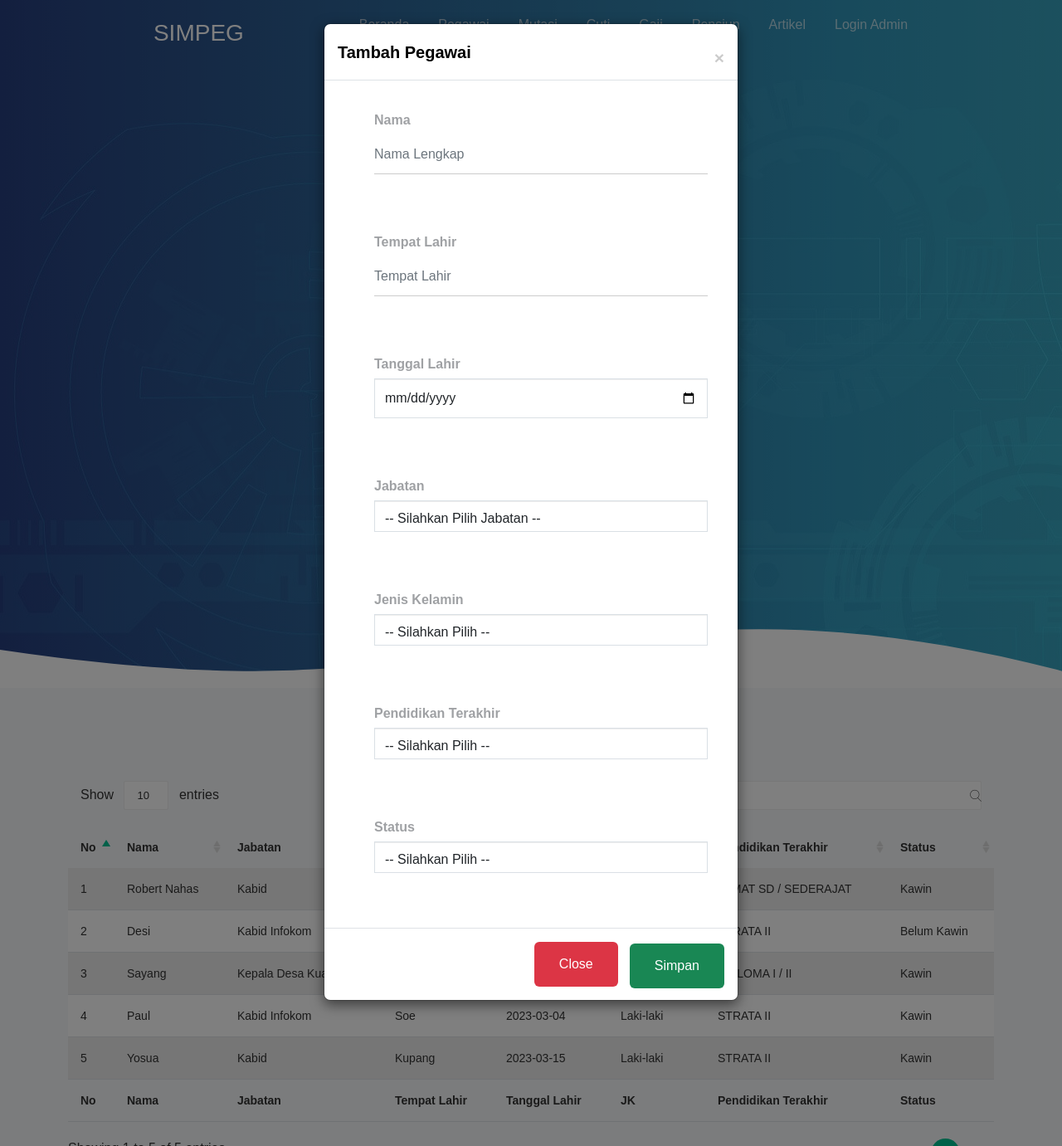
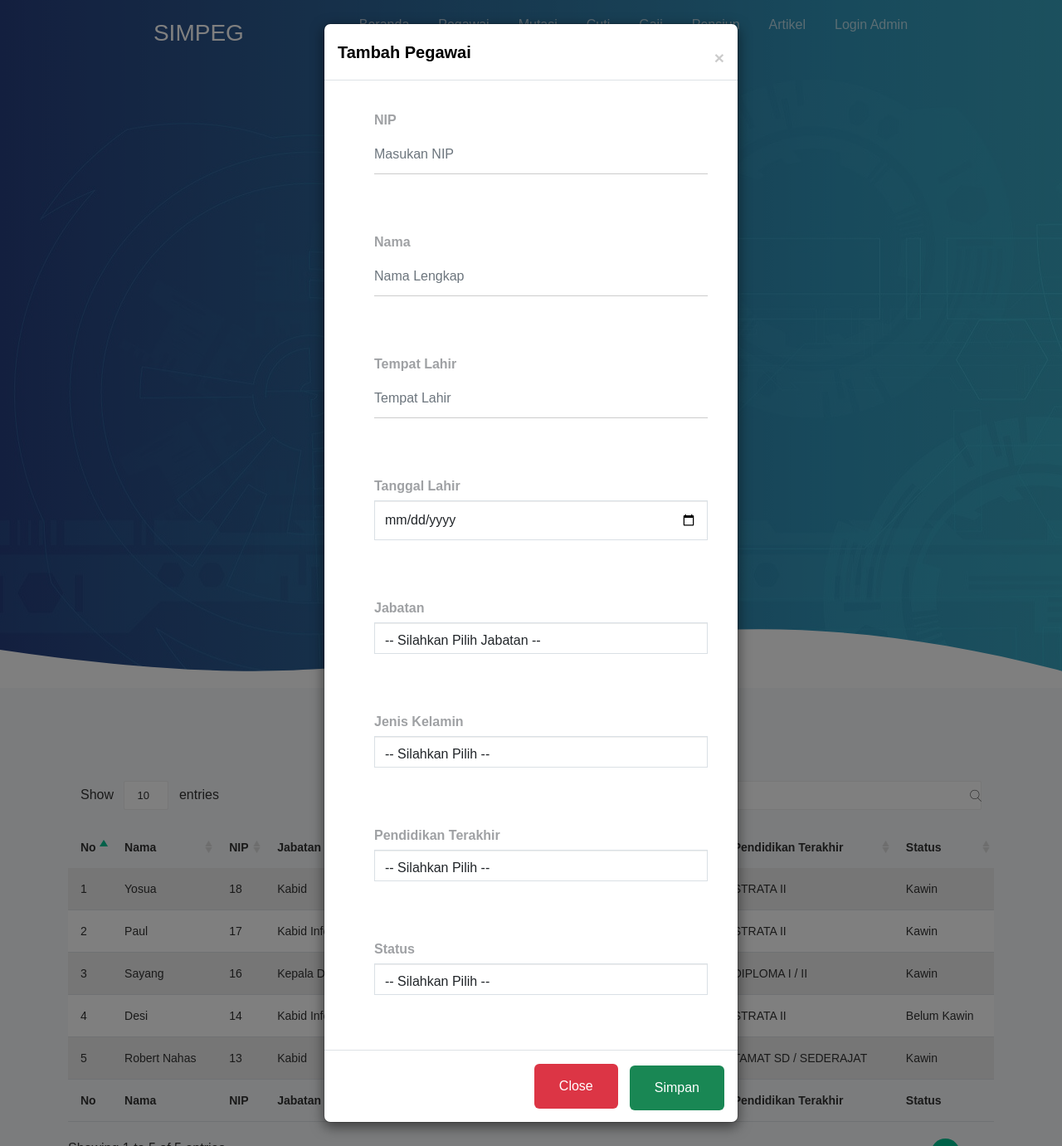
Before and after one commit to Nahasrobert/simpeg-kopdit, a PHP site: page /v_pegawai.php in a window 1280 px wide, after a click on "+ Pegawai". Shown: the whole page at 83% size. Run offline with PHP 8.4, Linux system fonts and the light colour scheme; data comes from the database, SQL or seed files in the repository; some web fonts are replaced.

Commit message:
perubahan

```diff
--- a/admin/aksi_pegawai.php
+++ b/admin/aksi_pegawai.php
@@ -5,7 +5,7 @@
 include 'koneksi/koneksi.php';
 
 // menangkap data yang di kirim dari form
-
+$nip = $_POST['nip'];
 $nama = $_POST['nama'];
 $tempat_lahir = $_POST['tempat_lahir'];
 $tgl_lahir = $_POST['tgl_lahir'];
@@ -14,14 +14,14 @@ $jk = $_POST['jk'];
 $pt = $_POST['pt'];
 $status = $_POST['status'];
 
-$sql = "SELECT * FROM pegawai WHERE nama = '$nama'";
+$sql = "SELECT * FROM pegawai WHERE id_pegawai = '$nip'";
 $result = mysqli_query($con, $sql);
 
 if (mysqli_num_rows($result) > 0) {
     header("location:v_pegawai.php?pesan=duplikasi");
 } else {
 
-    mysqli_query($con, "insert into pegawai values('','$nama','$tempat_lahir','$tgl_lahir','$jk','$id_jabatan','$pt','$status')");
+    mysqli_query($con, "insert into pegawai values('$nip','$nama','$tempat_lahir','$tgl_lahir','$jk','$id_jabatan','$pt','$status')");
     header("location:v_pegawai.php?pesan=input");
 }
 
--- a/admin/v_artikel.php
+++ b/admin/v_artikel.php
@@ -92,7 +92,7 @@
                                 <?php
                                 include 'koneksi/koneksi.php';
                                 $no = 1;
-                                $data = mysqli_query($con, "select * from artikel");
+                                $data = mysqli_query($con, "select * from artikel order by id_artikel desc");
                                 while ($d = mysqli_fetch_array($data)) {
                                 ?>
                                     <tr>
--- a/admin/v_cuti.php
+++ b/admin/v_cuti.php
@@ -89,7 +89,7 @@
                                 <?php
                                 include 'koneksi/koneksi.php';
                                 $no = 1;
-                                $data = mysqli_query($con, "select * from cuti join pegawai on pegawai.id_pegawai=cuti.id_pegawai");
+                                $data = mysqli_query($con, "select * from cuti join pegawai on pegawai.id_pegawai=cuti.id_pegawai order by id_cuti desc");
                                 while ($d = mysqli_fetch_array($data)) {
                                 ?>
                                     <tr>
--- a/admin/v_gaji.php
+++ b/admin/v_gaji.php
@@ -90,7 +90,7 @@
                                 <?php
                                 include 'koneksi/koneksi.php';
                                 $no = 1;
-                                $data = mysqli_query($con, "select * from gaji join pegawai on pegawai.id_pegawai=gaji.id_pegawai join jabatan on pegawai.id_jabatan=jabatan.id_jabatan");
+                                $data = mysqli_query($con, "select * from gaji join pegawai on pegawai.id_pegawai=gaji.id_pegawai join jabatan on pegawai.id_jabatan=jabatan.id_jabatan order by id_gaji desc");
                                 while ($d = mysqli_fetch_array($data)) {
                                 ?>
                                     <tr>
--- a/admin/v_jabatan.php
+++ b/admin/v_jabatan.php
@@ -86,7 +86,7 @@
                                 <?php
                                 include 'koneksi/koneksi.php';
                                 $no = 1;
-                                $data = mysqli_query($con, "select * from jabatan");
+                                $data = mysqli_query($con, "select * from jabatan order by id_jabatan");
                                 while ($d = mysqli_fetch_array($data)) {
                                 ?>
                                     <tr>
--- a/admin/v_mutasi.php
+++ b/admin/v_mutasi.php
@@ -93,7 +93,7 @@
                                 <?php
                                 include 'koneksi/koneksi.php';
                                 $no = 1;
-                                $data = mysqli_query($con, "select * from mutasi join pegawai on pegawai.id_pegawai=mutasi.id_pegawai");
+                                $data = mysqli_query($con, "select * from mutasi join pegawai on pegawai.id_pegawai=mutasi.id_pegawai order by id_mutasi desc");
                                 while ($d = mysqli_fetch_array($data)) {
                                 ?>
                                     <tr>
--- a/admin/v_pegawai.php
+++ b/admin/v_pegawai.php
@@ -79,6 +79,7 @@
                                 <tr>
                                     <th>No</th>
                                     <th>Nama</th>
+                                    <th>NIP</th>
                                     <th>Jabatan</th>
                                     <th>Tempat Lahir</th>
                                     <th>Tanggal Lahir</th>
@@ -92,12 +93,13 @@
                                 <?php
                                 include 'koneksi/koneksi.php';
                                 $no = 1;
-                                $data = mysqli_query($con, "select * from pegawai join jabatan on jabatan.id_jabatan=pegawai.id_jabatan");
+                                $data = mysqli_query($con, "select * from pegawai join jabatan on jabatan.id_jabatan=pegawai.id_jabatan order by id_pegawai desc");
                                 while ($d = mysqli_fetch_array($data)) {
                                 ?>
                                     <tr>
                                         <td><?php echo $no++; ?></td>
                                         <td><?php echo $d['nama']; ?></td>
+                                        <td><?php echo $d['id_pegawai']; ?></td>
                                         <td><?php echo $d['jabatan']; ?></td>
                                         <td><?php echo $d['tempat_lahir']; ?></td>
                                         <td><?php echo $d['tgl_lahir']; ?></td>
@@ -120,6 +122,7 @@
                                 <tr>
                                     <th>No</th>
                                     <th>Nama</th>
+                                    <th>NIP</th>
                                     <th>Jabatan</th>
                                     <th>Tempat Lahir</th>
                                     <th>Tanggal Lahir</th>
--- a/admin/v_pensiun.php
+++ b/admin/v_pensiun.php
@@ -87,7 +87,7 @@
                                 <?php
                                 include 'koneksi/koneksi.php';
                                 $no = 1;
-                                $data = mysqli_query($con, "select * from pensiun join pegawai on pegawai.id_pegawai=pensiun.id_pegawai");
+                                $data = mysqli_query($con, "select * from pensiun join pegawai on pegawai.id_pegawai=pensiun.id_pegawai order by id_pensiun desc");
                                 while ($d = mysqli_fetch_array($data)) {
                                 ?>
                                     <tr>
--- a/aksi_pegawai.php
+++ b/aksi_pegawai.php
@@ -5,7 +5,7 @@
 include 'admin/koneksi/koneksi.php';
 
 // menangkap data yang di kirim dari form
-
+$nip = $_POST['nip'];
 $nama = $_POST['nama'];
 $tempat_lahir = $_POST['tempat_lahir'];
 $tgl_lahir = $_POST['tgl_lahir'];
@@ -14,14 +14,14 @@ $jk = $_POST['jk'];
 $pt = $_POST['pt'];
 $status = $_POST['status'];
 
-$sql = "SELECT * FROM pegawai WHERE nama = '$nama'";
+$sql = "SELECT * FROM pegawai WHERE id_pegawai = '$nip'";
 $result = mysqli_query($con, $sql);
 
 if (mysqli_num_rows($result) > 0) {
     header("location:v_pegawai.php?pesan=duplikasi");
 } else {
 
-    mysqli_query($con, "insert into pegawai values('','$nama','$tempat_lahir','$tgl_lahir','$jk','$id_jabatan','$pt','$status')");
+    mysqli_query($con, "insert into pegawai values('$nip','$nama','$tempat_lahir','$tgl_lahir','$jk','$id_jabatan','$pt','$status')");
     header("location:v_pegawai.php?pesan=input");
 }
 
--- a/v_cuti.php
+++ b/v_cuti.php
@@ -141,7 +141,7 @@ if (isset($_GET['pesan'])) {
                             <?php
                             include 'admin/koneksi/koneksi.php';
                             $no = 1;
-                            $data = mysqli_query($con, "select * from cuti join pegawai on pegawai.id_pegawai=cuti.id_pegawai");
+                            $data = mysqli_query($con, "select * from cuti join pegawai on pegawai.id_pegawai=cuti.id_pegawai order by id_cuti desc");
                             while ($d = mysqli_fetch_array($data)) {
                             ?>
                                 <tr>
--- a/v_gaji.php
+++ b/v_gaji.php
@@ -51,7 +51,7 @@
                             <?php
                             include 'admin/koneksi/koneksi.php';
                             $no = 1;
-                            $data = mysqli_query($con, "select * from gaji join pegawai on pegawai.id_pegawai=gaji.id_pegawai join jabatan on pegawai.id_jabatan=jabatan.id_jabatan");
+                            $data = mysqli_query($con, "select * from gaji join pegawai on pegawai.id_pegawai=gaji.id_pegawai join jabatan on pegawai.id_jabatan=jabatan.id_jabatan order by id_gaji desc");
                             while ($d = mysqli_fetch_array($data)) {
                             ?>
                                 <tr>
--- a/v_mutasi.php
+++ b/v_mutasi.php
@@ -50,7 +50,7 @@
                             <?php
                             include 'admin/koneksi/koneksi.php';
                             $no = 1;
-                            $data = mysqli_query($con, "select * from mutasi join pegawai on pegawai.id_pegawai=mutasi.id_pegawai");
+                            $data = mysqli_query($con, "select * from mutasi join pegawai on pegawai.id_pegawai=mutasi.id_pegawai order by id_mutasi desc");
                             while ($d = mysqli_fetch_array($data)) {
                             ?>
                                 <tr>
--- a/v_pegawai.php
+++ b/v_pegawai.php
@@ -76,6 +76,21 @@ if (isset($_GET['pesan'])) {
                 </div>
                 <div class="modal-body">
                     <form method="post" action="aksi_pegawai.php" enctype="multipart/form-data">
+
+                        <div class="form-example-wrap">
+                            <div class="form-group ic-cmp-int">
+                                <div class="form-ic-cmp">
+                                </div>
+                                <div class="nk-int-st">
+                                    <div class="form-group">
+                                        <label>NIP</label>
+                                        <div class="nk-int-st">
+                                            <input type="text" required name="nip" class="form-control input-sm" placeholder="Masukan NIP">
+                                        </div>
+                                    </div>
+                                </div>
+                            </div>
+                        </div>
 
                         <div class="form-example-wrap">
                             <div class="form-group ic-cmp-int">
@@ -237,6 +252,7 @@ if (isset($_GET['pesan'])) {
                             <tr>
                                 <th>No</th>
                                 <th>Nama</th>
+                                <th>NIP</th>
                                 <th>Jabatan</th>
                                 <th>Tempat Lahir</th>
                                 <th>Tanggal Lahir</th>
@@ -249,12 +265,13 @@ if (isset($_GET['pesan'])) {
                             <?php
                             include 'admin/koneksi/koneksi.php';
                             $no = 1;
-                            $data = mysqli_query($con, "select * from pegawai join jabatan on jabatan.id_jabatan=pegawai.id_jabatan");
+                            $data = mysqli_query($con, "select * from pegawai join jabatan on jabatan.id_jabatan=pegawai.id_jabatan order by id_pegawai desc");
                             while ($d = mysqli_fetch_array($data)) {
                             ?>
                                 <tr>
                                     <td><?php echo $no++; ?></td>
                                     <td><?php echo $d['nama']; ?></td>
+                                    <td><?php echo $d['id_pegawai']; ?></td>
                                     <td><?php echo $d['jabatan']; ?></td>
                                     <td><?php echo $d['tempat_lahir']; ?></td>
                                     <td><?php echo $d['tgl_lahir']; ?></td>
@@ -272,6 +289,7 @@ if (isset($_GET['pesan'])) {
                             <tr>
                                 <th>No</th>
                                 <th>Nama</th>
+                                <th>NIP</th>
                                 <th>Jabatan</th>
                                 <th>Tempat Lahir</th>
                                 <th>Tanggal Lahir</th>
--- a/v_pensiun.php
+++ b/v_pensiun.php
@@ -48,7 +48,7 @@
                             <?php
                             include 'admin/koneksi/koneksi.php';
                             $no = 1;
-                            $data = mysqli_query($con, "select * from pensiun join pegawai on pegawai.id_pegawai=pensiun.id_pegawai");
+                            $data = mysqli_query($con, "select * from pensiun join pegawai on pegawai.id_pegawai=pensiun.id_pegawai order by id_pensiun desc");
                             while ($d = mysqli_fetch_array($data)) {
                             ?>
                                 <tr>
```
Also changed, not shown: admin/add_pegawai.php (+22 -0 lines).
